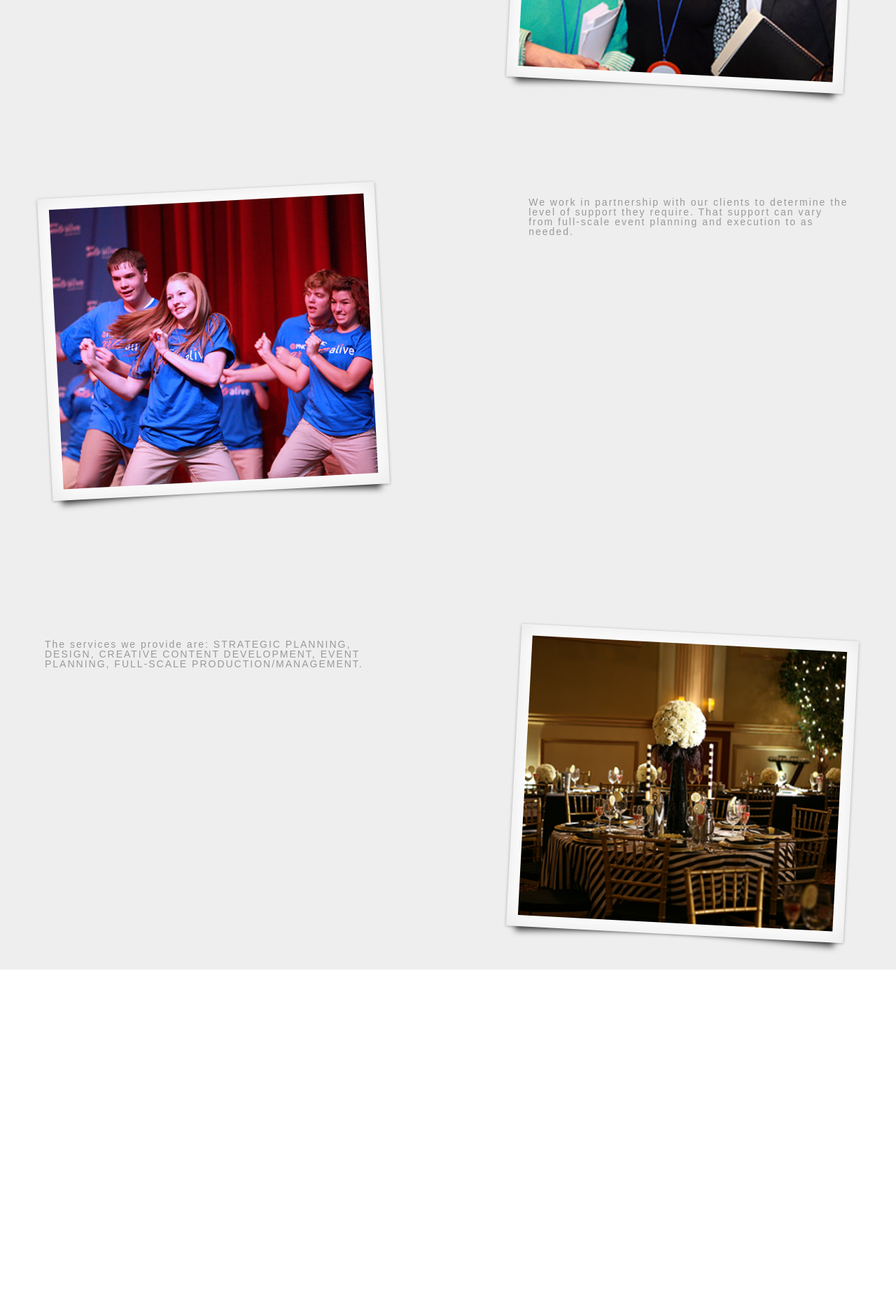
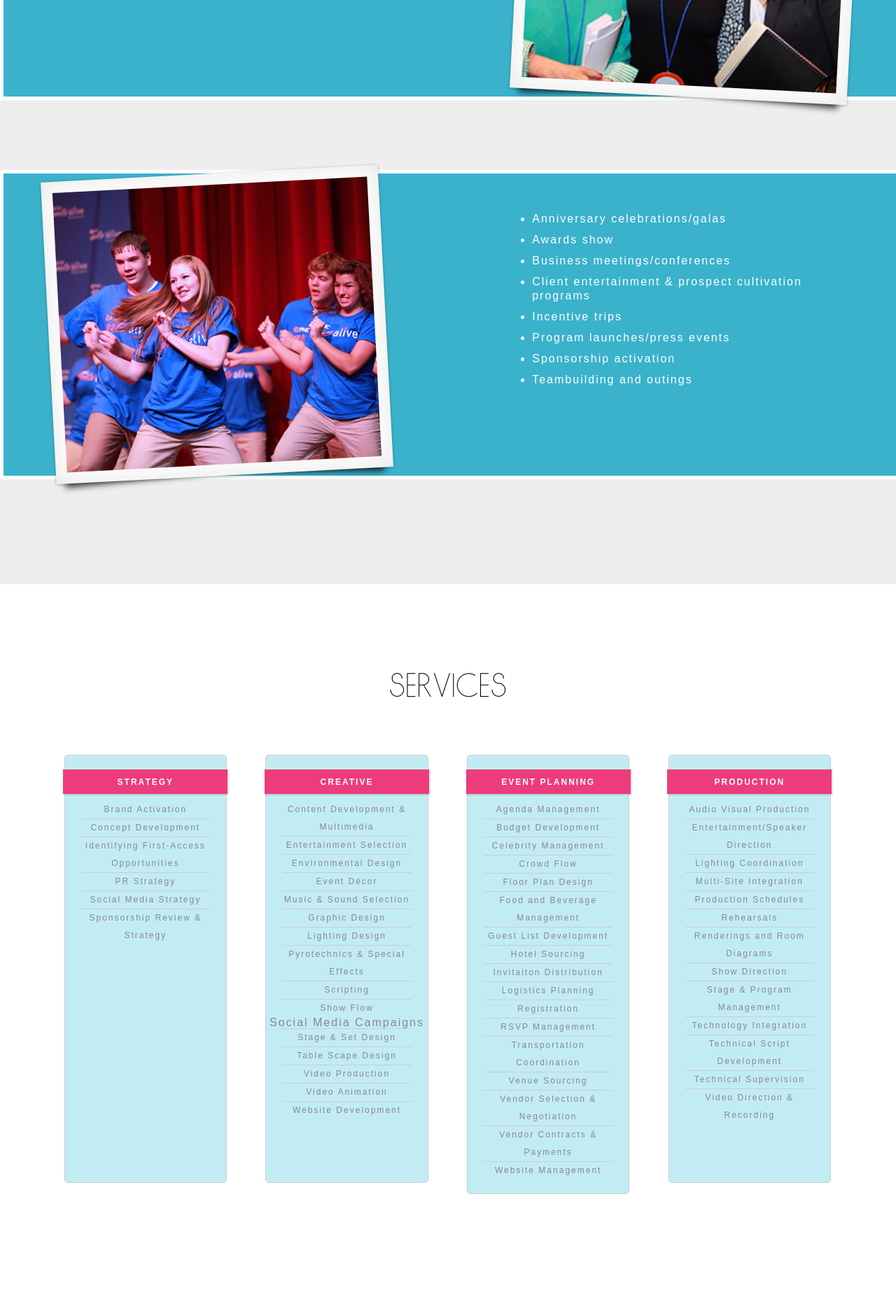
Before and after one commit to brandonpweiss/Barbara-Sheehan-Events, a PHP site: page / in a window 1280 px wide. Shown: the part 2943-4800 px from the top of the page at 70% size. Run offline with PHP 8.4, Linux system fonts and the light colour scheme; some libraries are stand-ins or nearby versions.

Commit message:
services section, our events section
new text, etc.

```diff
--- a/index.html
+++ b/index.html
@@ -84,7 +84,7 @@
 			<img class="smallslide" src="images/slideshow/mobile/4.jpg">
 		</li>
 		</ul>
-		<div id="compelling">COMPELLING EVENTS<br>INNOVATE YOUR MARKETING. ACTIVATE YOUR BRAND<br><a href="#" id="see" class="see">SEE OUR APPROACH <span class="bracket">></span></a></div>
+		<div id="compelling">INNOVATE YOUR MARKETING. ACTIVATE YOUR BRAND<br><a href="#" id="see" class="see">SEE OUR APPROACH <span class="bracket">></span></a></div>
 	</div>
 	<div id="holder"></div>
 	</section>
@@ -104,22 +104,10 @@
 	</div>
 	<section id="callouts" class="clearfix">
 		<div class="content clearfix">
-		<div class="callout clearfix">
-			<div class="wrap clearfix">
-			<h2>Making Memories</h2>
-				<p>Lorem ipsum dolor sit amet, consectetur adipisicing elit. At corporis tempora sint molestias placeat perspiciatis.</p>
-			<div class="drop-shadow lifted rotated resultsframe">
-			<div class="inner2">
-			</div>
-		</div>
-			 <a href="#" id="one">Learn More ></a>
-		</div>
-		</div>
-
-		<div class="callout clearfix">
+			<div class="callout clearfix">
 			<div class="wrap clearfix">
 		<h2>Building Relationships</h2>
-				<p>Lorem ipsum dolor sit amet, consectetur adipisicing elit. At corporis tempora sint molestias placeat perspiciatis.</p>
+				<p>Attract the target audience with programming shaped to their interests and attitudes.</p>
 			<div class="drop-shadow lifted rotated resultsframe">
 			<div class="inner3">
 				<img src="images/manhead.png" id="manhead" alt="">
@@ -131,8 +119,23 @@
 
 		<div class="callout clearfix">
 			<div class="wrap clearfix">
+			<h2>Activating Brands</h2>
+				<p>Bring the brand to life so it can be experienced at every touch point.
+			</p>
+			<div class="drop-shadow lifted rotated resultsframe">
+			<div class="inner2">
+			</div>
+		</div>
+			 <a href="#" id="one">Learn More ></a>
+		</div>
+		</div>
+
+
+
+		<div class="callout clearfix">
+			<div class="wrap clearfix">
 			<h2>Getting Results</h2>
-				<p>Lorem ipsum dolor sit amet, consectetur adipisicing elit. At corporis tempora sint molestias placeat perspiciatis.</p>
+				<p>Get results with programming that generates media coverage and social buzz.</p>
 			<div class="drop-shadow lifted rotated resultsframe">
 			<div class="inner4">
 				<img src="images/womanhead.png" id="womanhead"alt="">
@@ -151,13 +154,13 @@
 			<div class="drop-shadow lifted rotated" id="barbara">
 				<div class="inner"></div>
 			</div>
-			<p>For the last 25 years, Barbara Sheehan Events (BSE) has combined strategic event planning with stunning creative to help corporations innovate their marketing and activate their brands. Our creative solutions and collaborative approach has made us a trusted advisor with long-standing relationships with our clients.  </p><br><br>
+			<p>For the last 25 years, Barbara Sheehan Events has combined strategic event planning with stunning creative to help corporations innovate their marketing and activate their brands. Our creative solutions and collaborative approach has made us a trusted advisor and partner to the nation’s top brand teams.</p><br><br>
 			<h3>What We Do Best</h3>
-			<p>Building high profile, customer engagement campaigns that offer extensive PR exposure, relationship building opportunity, and brand positioning is our specialty. </p><br><br>
+			<p>Building high profile, customer engagement campaigns that offer extensive PR exposure, relationship building, and brand positioning is our specialty.</p><br><br>
 			<h3>Our Team</h3>
-			<p>Our strength lies in combining on-target communications strategy with fresh creative to create logistically precise productions that deliver big impact. Our full-service, award-winning team includes:  brand strategists, communications experts, media specialists, event planners, culinary planners, content creators and designers and production managers.</p> <br><br>
+			<p>Our full-service, award-winning team includes:  brand strategists, communications experts, media specialists, culinary experts, content creators, event planners, designers and production managers.</p> <br><br>
 			<h3>Why Experience Matters</h3>
-			<p>Events are large financial investments with a million and one details. Precision in execution is critical as mistakes are expensive and in the spotlight.  With 25-years experience, and more than 1,000 events produced, we’ve earned our event stripes and are ready to execute for you.</p>
+			<p>Events are large financial investments with layers of detail. Precision in execution is critical because mistakes are costly and in the spotlight.  With 25-years experience, and more than 1,000 events produced, we’ve earned our event stripes and are ready to execute for you.</p>
 		</div>
 	</section>
 
@@ -168,30 +171,31 @@
 <div class="col" id="col1">
 	<div class="innerz">
 				<h2>Philosophy</h2>
-				<p>Our business philosophy is simple:  offer really creative solutions, execute with precision and get results.  And, it’s working.  We are the trusted advisor to several top brands who we’ve served for 20 years (but who’s counting?).
-</p><br><br>
+				<p>Our business philosophy is simple:  exceed the client’s expectations every time, without fail.</p><br><br>
 				<h2>Process</h2>
-				<p>The client’s vision is our inspiration!  We leave no stone turned in achieving brand success. Fresh ideas, new looks, tantalizing cuisine and powerful content are deployed to attract, surprise and delight even the hardest please.</p>
+				<p>The client’s vision is our inspiration! We listen, we collaborate and we develop fresh, on-budget approaches to achieve the desired outcome.  Execution is critical as is communication.  We are in touch every step of the way, charting progress, illustrating with floor plans/event flows, and securing approvals.</p>
 </div>
 </div>
 <div class="col" id="col2">
 <div class="innerz">
 <ul>
 	<span class="here">Here's how it works:</span>
-	<li>STEP ONE – ENVISION IT!</li>
-	<li>STEP TWO -  DESIGN IT !</li>
-	<li>STEP THREE – BUILD IT!</li>
-	<li>STEP FOUR -  REVEAL IT!</li>
-	<li>STEP FIVE –  BASK IN THE GLORY OF IT!</li>
-	<li>STEP SIX – MEASURE IT!</li>
+	<li>STEP ONE – <span class="bold">ENVISION IT!</span></li>
+	<li>STEP TWO -  <span class="bold">DESIGN IT !</span></li>
+	<li>STEP THREE – <span class="bold">BUILD IT!</span></li>
+	<li>STEP FOUR -  <span class="bold">REVEAL IT!</span></li>
+	<li>STEP FIVE –  <span class="bold">BASK IN THE GLORY OF IT!</span></li>
+	<li>STEP SIX – <span class="bold">MEASURE IT!</li>
 </ul>
 </div>
 
 </div>
+<p id="level">Our level of service and fee structure is customized to the client’s needs.  We work in tandem with the brand team, taking on as much or as little as necessary to achieve the goals. </p>
 </div>
 
 </section>
 <section id="events">
+	<div class="wrap">
 		<a name="events" class="aa"></a>
 		<article id="gatherings">
 			<h1>OUR EVENTS</h1>
@@ -204,7 +208,7 @@
 				</div>
 				</div>
 				<div class="half_wrap_left">
-				<p>Designing unique live marketing experiences focused on achieving our client’s business objectives is what we do best.
+				<p>Barbara Sheehan Events designs live marketing experiences that are different, fun and effective.We accomplish this with striking interiors, tantalizing menus, great entertainment and powerful content all reflecting the client’s unique personality and style.Our goal is to delight and surprise even the hardest to please audience members, showing them something new, and leaving an indelible impression.
 				</p>
 			</div>
 				</div>
@@ -219,39 +223,91 @@
 					</div>
 				</div>
 				<div class="half_wrap_right">
-				<p>We work in partnership with our clients to determine the level of support they require. That support can vary from full-scale event planning and execution to as needed.</p>
+				<ul>
+					<li>Anniversary celebrations/galas </li>
+					<li>Awards show</li>
+					<li>Business meetings/conferences</li>
+					<li>Client entertainment & prospect cultivation programs</li>
+					<li>Incentive trips</li>
+					<li>Program launches/press events</li>
+					<li>Sponsorship activation</li>
+					<li>Teambuilding and outings</li>
+				</ul>
 				</div>
 			</div>
 		</div>
-			<div class="gatheringsFor clearfix" id="profit">
-				<div class="content clearfix">
-					<div class="pos_wrapper">
-				<div class="drop-shadow lifted rotated dsi-right">
-				<!-- <img src="images/7.png" alt=""> -->
-				<div id="imgtable"></div>
-				</div>
-			</div>
-				<div class="half_wrap_left">
-				<p>The services we provide are: STRATEGIC PLANNING, DESIGN, CREATIVE CONTENT DEVELOPMENT, EVENT PLANNING, FULL-SCALE PRODUCTION/MANAGEMENT.</p>
-			</div>
-			</div>
-			</div>
+		</div>
 		</article>
 </section>
 <a name="services" class="aa"></a>
 <section id="services">
-	<div class="col">
-		<div class="inner"></div>
-	</div>
-	<div class="col">
-		<div class="inner"></div>
-	</div>
-	<div class="col">
-		<div class="inner"></div>
-	</div>
-	<div class="col">
-		<div class="inner"></div>
-	</div>
+	<div class="content clearfix">
+		<h1>SERVICES</h1>
+		<ul>
+			<li class="listname">STRATEGY</li>
+			<li class="listfirst">Brand Activation</li>
+			<li>Concept Development</li>
+			<li>Identifying First-Access Opportunities</li>
+			<li>PR Strategy</li>
+			<li>Social Media Strategy</li>
+			<li>Sponsorship Review & Strategy</li>
+		</ul>
+		<ul>
+			<li class="listname">CREATIVE</li>
+			<li class="listfirst">Content Development & Multimedia</li>
+			<li>Entertainment Selection</li>
+			<li>Environmental Design</li>
+			<li>Event Décor</li>
+			<li>Music & Sound Selection</li>
+			<li>Graphic Design</li>
+			<li>Lighting Design</li>
+			<li>Pyrotechnics & Special Effects</li>
+			<li>Scripting</li>
+			<li>Show Flow</li
+			<li>Social Media Campaigns</li>
+			<li>Stage & Set Design</li>
+			<li>Table Scape Design</li>
+			<li>Video Production</li>
+			<li>Video Animation</li>
+			<li>Website Development</li>
+		</ul>
+		<ul>
+			<li class="listname">EVENT PLANNING</li>
+			<li class="listfirst">Agenda Management</li>
+			<li>Budget Development</li>
+			<li>Celebrity Management</li>
+			<li>Crowd Flow</li>
+			<li>Floor Plan Design</li>
+			<li>Food and Beverage Management</li>
+			<li>Guest List Development</li>
+			<li>Hotel Sourcing</li>
+			<li>Invitaiton Distribution</li>
+			<li>Logistics Planning</li>
+			<li>Registration</li>
+			<li>RSVP Management</li>
+			<li>Transportation Coordination</li>
+			<li>Venue Sourcing</li>
+			<li>Vendor Selection & Negotiation</li>
+			<li>Vendor Contracts & Payments</li>
+			<li>Website Management</li>
+		</ul>
+		<ul>
+			<li class="listname">PRODUCTION</li>
+			<li class="listfirst">Audio Visual Production</li>
+			<li>Entertainment/Speaker Direction</li>
+			<li>Lighting Coordination</li>
+			<li>Multi-Site Integration</li>
+			<li>Production Schedules</li>
+			<li>Rehearsals</li>
+			<li>Renderings and Room Diagrams</li>
+			<li>Show Direction</li>
+			<li>Stage & Program Management</li>
+			<li>Technology Integration</li>
+			<li>Technical Script Development</li>
+			<li>Technical Supervision</li>
+			<li>Video Direction & Recording</li>
+		</ul>
+		</div>
 </section>
 
 
@@ -300,7 +356,7 @@
       <label>QUESTIONS & COMMENTS</label>
       <br>
       <br>
-      <input type="submit" class="clean-gray" value="CLICK TO SUBMIT">
+      <input type="submit" class="clean-gray" id="submit" value="CLICK TO SUBMIT">
     </div>
   </form>
 
--- a/style.css
+++ b/style.css
@@ -721,6 +741,10 @@ background-color:#3ab2cc;
 	letter-spacing: 4px;
 }
 
+#events{
+		background: #eeeeee;
+}
+
 .gatheringsFor {
 	clear: both;
 }
@@ -754,32 +778,32 @@ clear: both;
 	padding: 10px;
 }
 
+
 #gatherings p {
 	margin: 0 auto;
-	font-size: 14px;
-	margin-top: 10px;
+	font-size: 16px;
+	margin-top: 70px;
 	margin-bottom: 50px;
-	max-width: 500px;
 	width: 100%;
-	color: #999;
+	color: #FFFFFF;
 }
 
 #gatherings {
 	padding-top: 100px;
 	padding-bottom: 0px;
-	background: #eeeeee;
 }
 
 .gatheringsFor ul {
 	list-style: outside;
+	margin-top: 55px;
 }
 
 .gatheringsFor ul li {
 	line-height: 20px;
-	font-size: 14px;
+	font-size: 16px;
 	letter-spacing: 2px;
-	color: #000;
-	margin-bottom: 20px;
+	margin-bottom: 10px;
+	color: #FFFFFF;
 }
 
 #gatherings #social,#gatherings #profit {
@@ -802,10 +826,21 @@ clear: both;
 #gatherings #social .polaroid,#gatherings #profit .polaroid3 {
 	float: right;
 }
-
+#gatherings{
+	padding-bottom: 50px;
+}
+
+#gatherings #social{
+	width: 100%;
+	margin: 50px 0px 100px 0px;
+	background: rgba(58, 178, 204, 1);
+	border: white solid thick;
+}
 #gatherings #good {
 	width: 100%;
-	padding: 50px 0px 100px 0px;
+	margin: 50px 0px 100px 0px;
+	background: rgba(58, 178, 204, 1);
+		border: white solid thick;
 }
 
 #gatherings #good img {
@@ -817,10 +852,7 @@ clear: both;
 }
 
 .gatheringsFor .content {
-	padding: 0px;
-	padding-bottom: 100px;
-	padding: 50px;
-	max-width: 1440px;
+	padding: 0px 0px 0px 0px;
 }
 
 .gatheringsFor .polaroid img {
@@ -877,7 +909,8 @@ clear: both;
 /*############# PINTEREST ######################## */
 #pinterest {
 	padding: 100px 0;
-	background: #FFFFFF;
+	background: #eeeeee;
+	clear:both;
 }
 
 .center {
@@ -906,7 +939,7 @@ i {
 
  h1 {
 	font-family: 'skarpalt';
-	font-size: 30px;
+	font-size: 40px;
 	color: #000000;
 	margin-bottom: 30px;
 }
@@ -1433,6 +1472,77 @@ a.see:hover{
 	display:none;
 }
 
+#how p#level{
+padding-top: 50px;
+clear: both;
+max-width: 980px;
+margin: 0 auto;
+line-height: 20px;
+font-weight: bold;
+}
+
+#social p{
+	line-height: 25px;
+	color: #FFFFFFF;
+}
+
+#events .wrap{
+	max-width: 1280px;
+}
+#services{
+	padding: 100px 0px 150px 0px;
+}
+#services .content{
+	text-align: center;
+}
+#contentinner{
+	display: inline-block;
+	width: 1280px;
+}
+#services h1{
+	text-align: center;
+	padding-bottom: 50px;
+	font-size: 40px;
+}
+#services ul{
+	background: #c2ecf4;
+	float: left;
+	width: 20%;
+	margin-right: 2.4%;
+	margin-left: 2.4%;
+	text-align: center;
+	min-height: 570px;
+	padding-top: 20px;
+	border: #cccccc solid thin;
+	-webkit-border-radius: 5px;
+    border-radius: 5px;
+    padding-bottom: 20px;
+}
+#services li.listname{
+	background: #ee3c7a;
+	color: #FFFFFF;
+	font-weight: bold;
+	margin-bottom: 40px;
+	padding: 6px 0px 4px 0px;
+	width: 102%;
+	border-top: none;
+	margin: 0 auto;
+	margin-left: -1%;
+	-webkit-box-shadow:  1px 1px 1px 1px rgba(1, 1, 1, .1);
+        box-shadow:  1px 1px 1px 1px rgba(1, 1, 1, .1);
+}
+#services ul li.listfirst{
+	margin-top: 10px;
+	border-top: none;
+}
+#services ul li{
+	line-height: 25px;
+	border-top: #cccccc solid thin;
+	width: 80%;
+	font-size: 12px;
+	margin: 0 auto;
+}
+
 @media only screen and (min-width: 1441px) {
 	#slogan .trans {
 	color: #FFFFFF;
@@ -1451,23 +1561,7 @@ a.outline {
 	/*top:  560px;
 	*/
 }
-
-}
-
-@media only screen and (max-width: 1440px) {
-	.gatheringsFor ul li {
-	line-height: 30px;
-	font-size: 12px;
-	letter-spacing: 1px;
-	color: #000;
-}
-
-.gatheringsFor #good {
-	outline: red solid thin;
-}
-
-}
-
+}
 @media only screen and (max-width: 1229px) {
 .resultsframe {
 	display: none;
```
Also changed, not shown: other parts of style.css (+41 -14 lines), images/listname.png (added), 1 other file.
